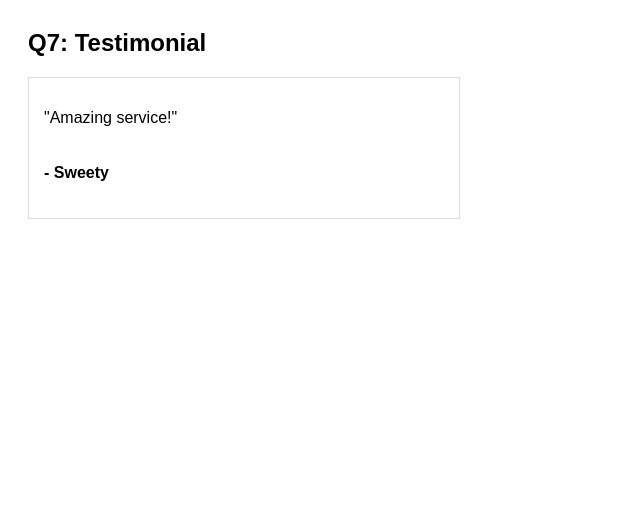
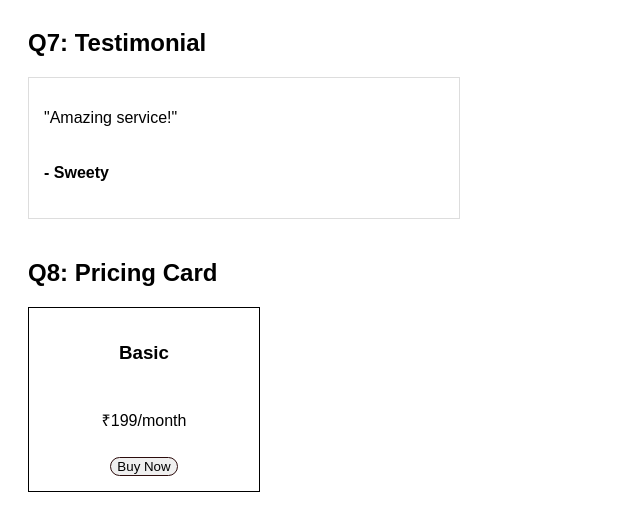
Before and after one commit to Sweetypatel13/Flexbox, a plain HTML site: page index.html in a window 1280 px wide. Shown: the part 1988-2502 px from the top of the page, without its empty margins (0-640 px from the left). Before the commit the page ends 2235 px from the top, so only its background shows below. Drawn offline with Linux system fonts and the light colour scheme.

Commit message:
created q8 and provided css

```diff
--- a/index.html
+++ b/index.html
@@ -98,6 +98,24 @@
       flex-direction: column;
       justify-content: space-between;
     }
+     /* Q8 */
+     .pricing-card {
+      width: 200px;
+      border: 1px solid black;
+      padding: 15px;
+      display: flex;
+      flex-direction: column;
+      align-items: center;
+      gap: 10px;
+    }
+    button{
+        border:1px solid rgb(44, 12, 12);
+        border-radius: 10px;
+        cursor:pointer;
+    }
+    button:hover{
+        background-color: brown;
+    }
     </style>
 </head>
 <body>
@@ -150,6 +168,12 @@
    <p>"Amazing service!"</p>
    <h4>- Sweety</h4>
  </div>
-
+ <!-- Q8 -->
+ <h2>Q8: Pricing Card</h2>
+ <div class="pricing-card">
+   <h3>Basic</h3>
+   <p>₹199/month</p>
+   <button>Buy Now</button>
+ </div>
 </body>
 </html>
```
